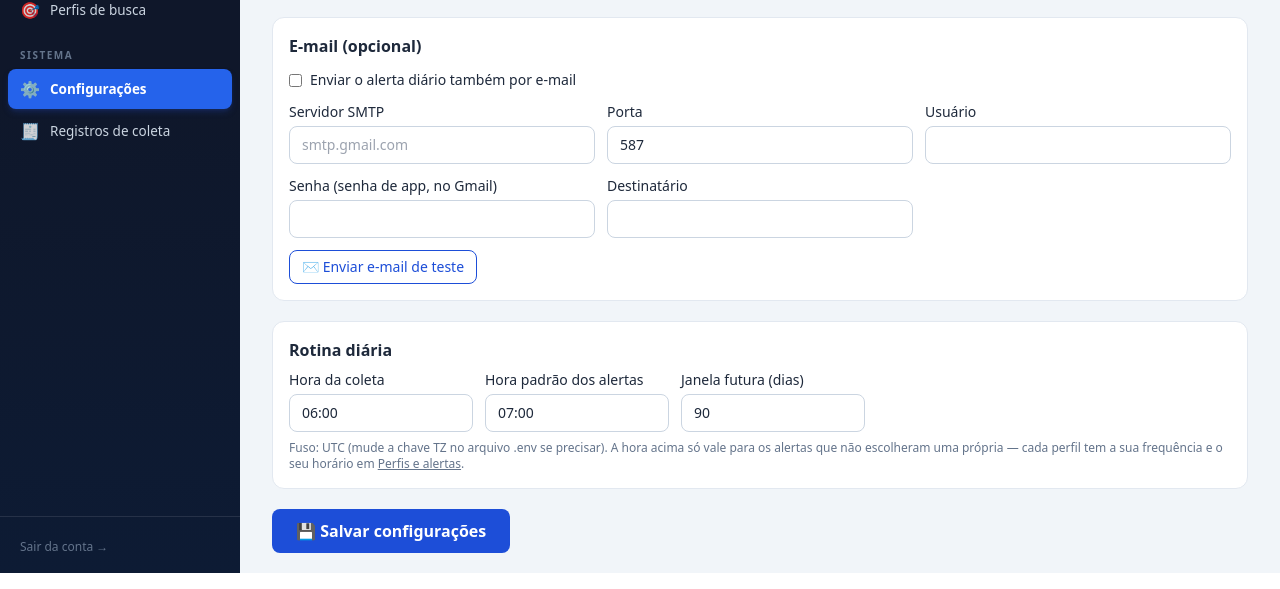
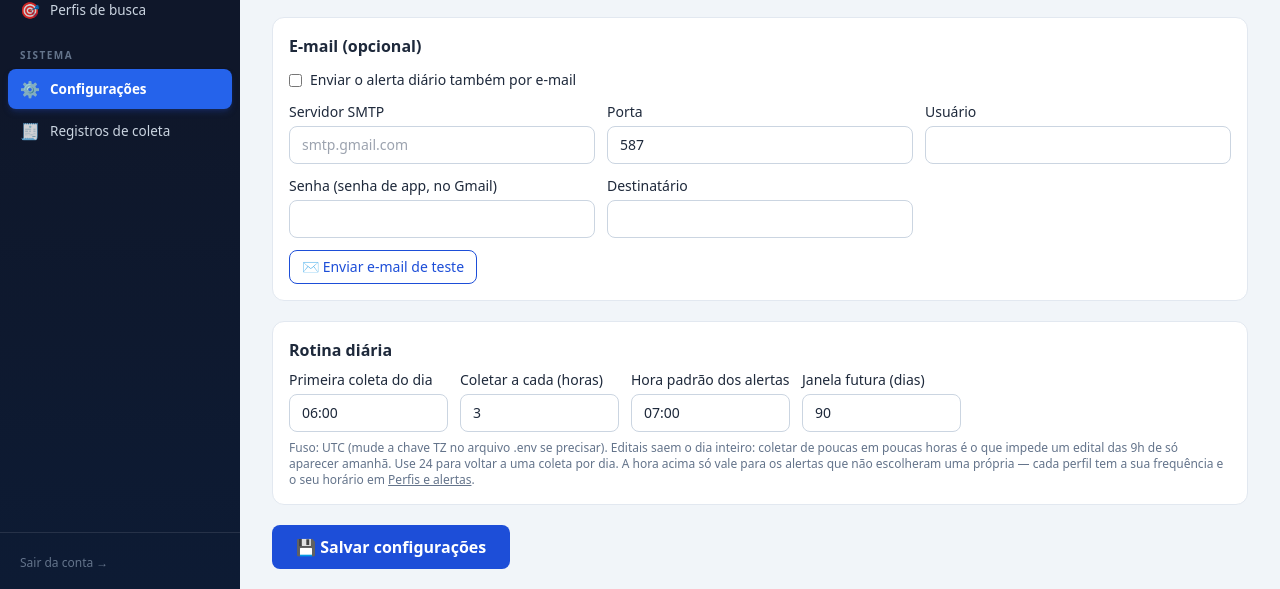
Before and after one commit to facilitiair/licerta, a FastAPI app: page /config in a window 1280 px wide. Shown: the part 421-1010 px from the top of the page. Run offline with FastAPI, Linux system fonts and the light colour scheme; some libraries are stand-ins or nearby versions.

Commit message:
Coleta a cada 3h e alerta que repete durante o dia
Editais saem o dia inteiro, mas a coleta rodava só às 06:00. Como ela
pergunta ao PNCP "o que está com proposta aberta agora?", nada se perdia —
mas um edital lançado às 9h só chegava no aviso do dia seguinte, ~22h
depois. Medido na base: mediana de 15 dias de janela e menos de 1% fecha
em até 72h, então o custo não é perder o edital, é perder um dia de
preparação — o que dói justamente nas dispensas de prazo curto.

Adiantar o alerta não resolveria: o gargalo era a coleta. As duas pontas
mudam juntas.

- HORAS_ENTRE_COLETAS (padrão 3, editável em /config): a coleta repete de
  N em N horas a partir da HORA_COLETA. 24 volta ao comportamento antigo.
- Frequência de alerta "várias vezes por dia", a cada 1 a 12 horas. É a
  única que repete no mesmo dia, então conta pelo relógio desde o último
  envio; a hora do perfil vira o PRIMEIRO envio do dia, para não tocar de
  madrugada.

Perfil "Ar-condicionado — Brasil" passa a alertar a cada 3h desde as 07:00.

Co-Authored-By: Claude Fable 5 <noreply@anthropic.com>
Claude-Session: https://claude.ai/code/session_01TYFJFpHS7V1AdbBK5W2yTn

```diff
--- a/app/alerta.py
+++ b/app/alerta.py
@@ -23,8 +23,9 @@ LIMITE_POR_PERFIL = 10
 LIMITE_OBJETO = 180
 LIMITE_TELEGRAM = 4096
 
-FREQUENCIAS = {"diario": "Todo dia", "semanal": "Uma vez por semana",
-               "mensal": "Uma vez por mês", "anual": "Uma vez por ano"}
+FREQUENCIAS = {"horas": "Várias vezes por dia", "diario": "Todo dia",
+               "semanal": "Uma vez por semana", "mensal": "Uma vez por mês",
+               "anual": "Uma vez por ano"}
 DIAS_SEMANA = ["segunda-feira", "terça-feira", "quarta-feira", "quinta-feira",
                "sexta-feira", "sábado", "domingo"]
 MESES = ["janeiro", "fevereiro", "março", "abril", "maio", "junho", "julho",
@@ -106,6 +107,8 @@ def resumo_frequencia(perfil):
     """Frase curta descrevendo quando este alerta sai (usada na interface)."""
     freq = getattr(perfil, "frequencia", None) or "diario"
     hora = "%02d:%02d" % _hora_do_perfil(perfil)
+    if freq == "horas":
+        return f"A cada {_intervalo_horas(perfil)}h, a partir das {hora}"
     if freq == "semanal":
         return f"Toda {DIAS_SEMANA[(perfil.dia_semana or 0) % 7]}, às {hora}"
     if freq == "mensal":
@@ -116,8 +119,20 @@ def resumo_frequencia(perfil):
     return f"Todo dia, às {hora}"
 
 
+def _intervalo_horas(perfil):
+    """De quantas em quantas horas repete, na frequência 'várias vezes/dia'."""
+    try:
+        return max(1, min(12, int(getattr(perfil, "intervalo_horas", 3) or 3)))
+    except (TypeError, ValueError):
+        return 3
+
+
 def _hora_do_perfil(perfil):
-    """Hora própria do alerta; em branco, usa a HORA_ALERTA geral do .env."""
+    """Hora própria do alerta; em branco, usa a HORA_ALERTA geral do .env.
+
+    Na frequência 'várias vezes por dia' é a hora do PRIMEIRO envio: nada
+    de aviso às 3 da manhã.
+    """
     texto = (getattr(perfil, "hora_envio", "") or "").strip()
     try:
         h, m = texto.split(":")
@@ -134,9 +149,14 @@ def alerta_devido(perfil, agora=None, respeitar_hora=True):
     if respeitar_hora and (agora.hour, agora.minute) < _hora_do_perfil(perfil):
         return False
     ultimo = getattr(perfil, "ultimo_envio", None)
+    freq = getattr(perfil, "frequencia", None) or "diario"
+    if freq == "horas":
+        # a única frequência que repete no mesmo dia: conta pelo relógio,
+        # não pela data. A hora do perfil já barrou a madrugada acima.
+        return (not ultimo or (agora - ultimo).total_seconds()
+                >= _intervalo_horas(perfil) * 3600)
     if ultimo and ultimo.date() == agora.date():
         return False                       # este alerta já saiu hoje
-    freq = getattr(perfil, "frequencia", None) or "diario"
     if not ultimo or (agora.date() - ultimo.date()).days >= \
             JANELA_ATRASO.get(freq, 1):
         return True                        # nunca saiu, ou o ciclo já venceu
--- a/app/db.py
+++ b/app/db.py
@@ -47,6 +47,7 @@ class PerfilBusca(Base):
     # --- agendamento do alerta deste perfil ---
     notificar = Column(Boolean, default=True, nullable=False)
     frequencia = Column(String, default="diario", nullable=False)
+    intervalo_horas = Column(Integer, default=3, nullable=False)  # freq 'horas'
     dia_semana = Column(Integer, default=0, nullable=False)   # 0=segunda
     dia_mes = Column(Integer, default=1, nullable=False)      # 1..28
     mes_ano = Column(Integer, default=1, nullable=False)      # 1..12 (anual)
@@ -183,6 +184,7 @@ def _migrar():
                          ("situacoes", "TEXT DEFAULT '[]'"),
                          ("somente_vigentes", "BOOLEAN DEFAULT 1"),
                          ("frequencia", "TEXT DEFAULT 'diario'"),
+                         ("intervalo_horas", "INTEGER DEFAULT 3"),
                          ("dia_semana", "INTEGER DEFAULT 0"),
                          ("dia_mes", "INTEGER DEFAULT 1"),
                          ("mes_ano", "INTEGER DEFAULT 1"),
--- a/app/envcfg.py
+++ b/app/envcfg.py
@@ -1,7 +1,7 @@
 """Tela /config: grava o .env e aplica as mudanças sem reiniciar o app."""
 import os
 
-from .config import RAIZ, _hora, config
+from .config import RAIZ, _hora, _inteiro, config
 
 CAMINHO_ENV = os.path.join(RAIZ, ".env")
 
@@ -9,7 +9,8 @@ CAMINHO_ENV = os.path.join(RAIZ, ".env")
 CHAVES = ["APP_SENHA", "TELEGRAM_BOT_TOKEN", "TELEGRAM_CHAT_ID",
           "EMAIL_ATIVO", "SMTP_HOST", "SMTP_PORT", "SMTP_USER",
           "SMTP_PASSWORD", "EMAIL_DESTINO", "TZ",
-          "HORA_COLETA", "HORA_ALERTA", "DIAS_JANELA_FUTURA"]
+          "HORA_COLETA", "HORAS_ENTRE_COLETAS", "HORA_ALERTA",
+          "DIAS_JANELA_FUTURA"]
 
 
 def valores_atuais():
@@ -25,6 +26,7 @@ def valores_atuais():
         "EMAIL_DESTINO": config.EMAIL_DESTINO,
         "TZ": config.TZ,
         "HORA_COLETA": "%02d:%02d" % config.HORA_COLETA,
+        "HORAS_ENTRE_COLETAS": str(config.HORAS_ENTRE_COLETAS),
         "HORA_ALERTA": "%02d:%02d" % config.HORA_ALERTA,
         "DIAS_JANELA_FUTURA": str(config.DIAS_JANELA_FUTURA),
     }
@@ -54,6 +56,8 @@ def salvar(novos):
     config.SMTP_PASSWORD = valores["SMTP_PASSWORD"]
     config.EMAIL_DESTINO = valores["EMAIL_DESTINO"]
     config.HORA_COLETA = _hora(valores["HORA_COLETA"], (6, 0))
+    config.HORAS_ENTRE_COLETAS = _inteiro(valores["HORAS_ENTRE_COLETAS"],
+                                          3, 1, 24)
     config.HORA_ALERTA = _hora(valores["HORA_ALERTA"], (7, 0))
     try:
         config.DIAS_JANELA_FUTURA = int(valores["DIAS_JANELA_FUTURA"] or 90)
--- a/app/main.py
+++ b/app/main.py
@@ -50,6 +50,18 @@ def _job_coleta():
         log.exception("Erro no job de coleta")
 
 
+def _gatilho_coleta():
+    """Horas em que a coleta roda: a partir da HORA_COLETA, de N em N horas.
+
+    Com N=24 vira a coleta única de sempre; com N=3 o banco fica fresco o dia
+    todo, que é o que impede um edital das 9h de só ser visto amanhã.
+    """
+    h, m = config.HORA_COLETA
+    passo = config.HORAS_ENTRE_COLETAS
+    horas = sorted({(h + i * passo) % 24 for i in range(24 // passo or 1)})
+    return {"hour": ",".join(str(x) for x in horas), "minute": m}
+
+
 def _job_alerta():
     """Roda de 10 em 10 minutos e envia os alertas cuja hora chegou.
 
@@ -74,16 +86,15 @@ async def vida(app_):
         s.commit()
     finally:
         s.close()
-    h, m = config.HORA_COLETA
-    agendador.add_job(_job_coleta, "cron", hour=h, minute=m, id="coleta",
-                      replace_existing=True)
+    agendador.add_job(_job_coleta, "cron", id="coleta", replace_existing=True,
+                      **_gatilho_coleta())
     agendador.add_job(_job_alerta, "interval", minutes=10, id="alerta",
                       replace_existing=True)
     if not agendador.running:
         agendador.start()
-    log.info("Agendador ativo: coleta %02d:%02d; alertas conferidos a cada "
+    log.info("Agendador ativo: coleta às %sh; alertas conferidos a cada "
              "10 min, cada um na sua frequência (%s)",
-             *config.HORA_COLETA, config.TZ)
+             _gatilho_coleta()["hour"], config.TZ)
     yield
     if agendador.running:
         agendador.shutdown(wait=False)
@@ -311,6 +322,7 @@ def _form_para_perfil(form):
         "notificar": form.get("notificar") == "on",
         "frequencia": (form.get("frequencia") if form.get("frequencia")
                        in alerta_mod.FREQUENCIAS else "diario"),
+        "intervalo_horas": inteiro("intervalo_horas", 3, 1, 12),
         "dia_semana": inteiro("dia_semana", 0, 0, 6),
         "dia_mes": inteiro("dia_mes", 1, 1, 28),
         "mes_ano": inteiro("mes_ano", 1, 1, 12),
@@ -378,8 +390,8 @@ async def perfil_novo(request: Request):
                 palavras_excluir=[], somente_srp=False, modo_busca="e",
                 ordenacao="encerramento_asc", ativo=True, notificar=True,
                 situacoes=list(SITUACOES_DISPUTAVEIS), somente_vigentes=True,
-                frequencia="diario", dia_semana=0, dia_mes=1, mes_ano=1,
-                hora_envio="")
+                frequencia="diario", intervalo_horas=3, dia_semana=0,
+                dia_mes=1, mes_ano=1, hora_envio="")
         return templates.TemplateResponse(request, "perfil_form.html", contexto)
     finally:
         s.close()
@@ -466,6 +478,7 @@ async def perfil_duplicar(perfil_id: int):
                 situacoes=list(original.situacoes or []),
                 somente_vigentes=original.somente_vigentes,
                 notificar=original.notificar, frequencia=original.frequencia,
+                intervalo_horas=original.intervalo_horas,
                 dia_semana=original.dia_semana, dia_mes=original.dia_mes,
                 mes_ano=original.mes_ano, hora_envio=original.hora_envio))
             s.commit()
@@ -957,8 +970,7 @@ async def config_salvar(request: Request):
     envcfg.salvar(dict(form))
     # Reagenda a coleta com o novo horário, sem reiniciar. O job de alertas
     # é de intervalo fixo: quem manda na hora é cada perfil.
-    h, m = config.HORA_COLETA
-    agendador.reschedule_job("coleta", trigger="cron", hour=h, minute=m)
+    agendador.reschedule_job("coleta", trigger="cron", **_gatilho_coleta())
     return RedirectResponse("/config?salvo=1", status_code=303)
 
 
--- a/app/templates/config.html
+++ b/app/templates/config.html
@@ -76,10 +76,14 @@
 
   <div class="bg-white rounded-xl border border-slate-200 p-4">
     <h3 class="font-semibold mb-2">Rotina diária</h3>
-    <div class="grid sm:grid-cols-3 gap-3 text-sm max-w-xl">
-      <label>Hora da coleta
+    <div class="grid sm:grid-cols-4 gap-3 text-sm max-w-2xl">
+      <label>Primeira coleta do dia
         <input name="HORA_COLETA" value="{{ valores.HORA_COLETA }}"
                placeholder="06:00"
+               class="mt-1 w-full border border-slate-300 rounded-lg px-3 py-2"></label>
+      <label>Coletar a cada (horas)
+        <input name="HORAS_ENTRE_COLETAS" value="{{ valores.HORAS_ENTRE_COLETAS }}"
+               inputmode="numeric" placeholder="3"
                class="mt-1 w-full border border-slate-300 rounded-lg px-3 py-2"></label>
       <label>Hora padrão dos alertas
         <input name="HORA_ALERTA" value="{{ valores.HORA_ALERTA }}"
@@ -91,6 +95,9 @@
     </div>
     <p class="text-xs text-slate-500 mt-2">Fuso: {{ valores.TZ }}
       (mude a chave TZ no arquivo .env se precisar).
+      Editais saem o dia inteiro: coletar de poucas em poucas horas é o que
+      impede um edital das 9h de só aparecer amanhã. Use 24 para voltar a
+      uma coleta por dia.
       A hora acima só vale para os alertas que não escolheram uma própria —
       cada perfil tem a sua frequência e o seu horário em
       <a href="/perfis" class="underline">Perfis e alertas</a>.</p>
```
Also changed, not shown: SPEC.md (+5 -2 lines), app/config.py (+11 -0 lines), app/templates/perfil_form.html (+15 -1 lines), tests/test_alertas.py (+36 -0 lines), tests/test_rotas.py (+14 -0 lines), README.md, 2 other files.
